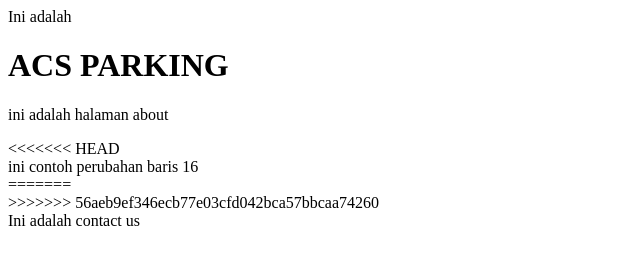
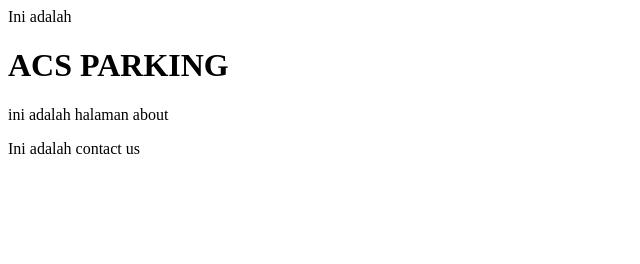
Before and after one commit to Burgerkill6666/CompanyProfile, a plain HTML site: page contact-us.html in a window 1280 px wide. Shown: the whole page, without its empty margins (0-640 px from the left). Drawn offline with Linux system fonts and the light colour scheme.

Commit message:
ini tes komit

```diff
--- a/contact-us.html
+++ b/contact-us.html
@@ -13,13 +13,8 @@
 
     <p>ini adalah halaman about</p>
 
-<<<<<<< HEAD
-    <div>ini contoh perubahan baris 16</div>
-
-=======
     <form action="form"></form>
 
->>>>>>> 56aeb9ef346ecb77e03cfd042bca57bbcaa74260
     <Footer>Ini adalah contact us</Footer>
 
 </body>
```
